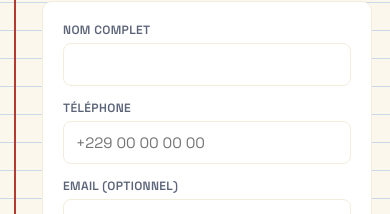
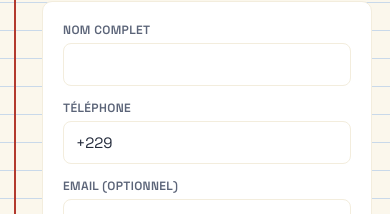
Before and after one commit to agassounonmathilde406-ux/cahier, a React (Vite) app in the folder frontend/: page /inscription in a window 390 px wide. Shown: the part 193-407 px from the top of the page. Built offline with nearby package versions, Linux system fonts and the light colour scheme; no server answers.

Commit message:
Refactor phone input handling in Register component

```diff
--- a/frontend/src/pages/Register.jsx
+++ b/frontend/src/pages/Register.jsx
@@ -7,18 +7,30 @@ export default function Register() {
   const { register } = useAuth();
   const navigate = useNavigate();
   const [name, setName] = useState('');
-  const [phone, setPhone] = useState('');
+  const [phone, setPhone] = useState('+229 ');
   const [email, setEmail] = useState('');
   const [password, setPassword] = useState('');
   const [error, setError] = useState('');
   const [loading, setLoading] = useState(false);
+
+  function handlePhoneChange(e) {
+    let v = e.target.value;
+    if (!v.startsWith('+229')) v = '+229 ';
+    setPhone(v);
+  }
 
   async function submit(e) {
     e.preventDefault();
     setError('');
     setLoading(true);
     try {
-      await register({ name, phone: phone || undefined, email: email || undefined, password });
+      const cleanPhone = phone.replace(/\s+/g, '');
+      await register({
+        name,
+        phone: cleanPhone === '+229' ? undefined : cleanPhone,
+        email: email || undefined,
+        password,
+      });
       navigate('/');
     } catch (e) {
       setError(e.message);
@@ -42,7 +54,7 @@ export default function Register() {
         </div>
         <div className="field">
           <label>Téléphone</label>
-          <input placeholder="+229 00 00 00 00" value={phone} onChange={(e) => setPhone(e.target.value)} />
+          <input value={phone} onChange={handlePhoneChange} inputMode="tel" />
         </div>
         <div className="field">
           <label>Email (optionnel)</label>
```
